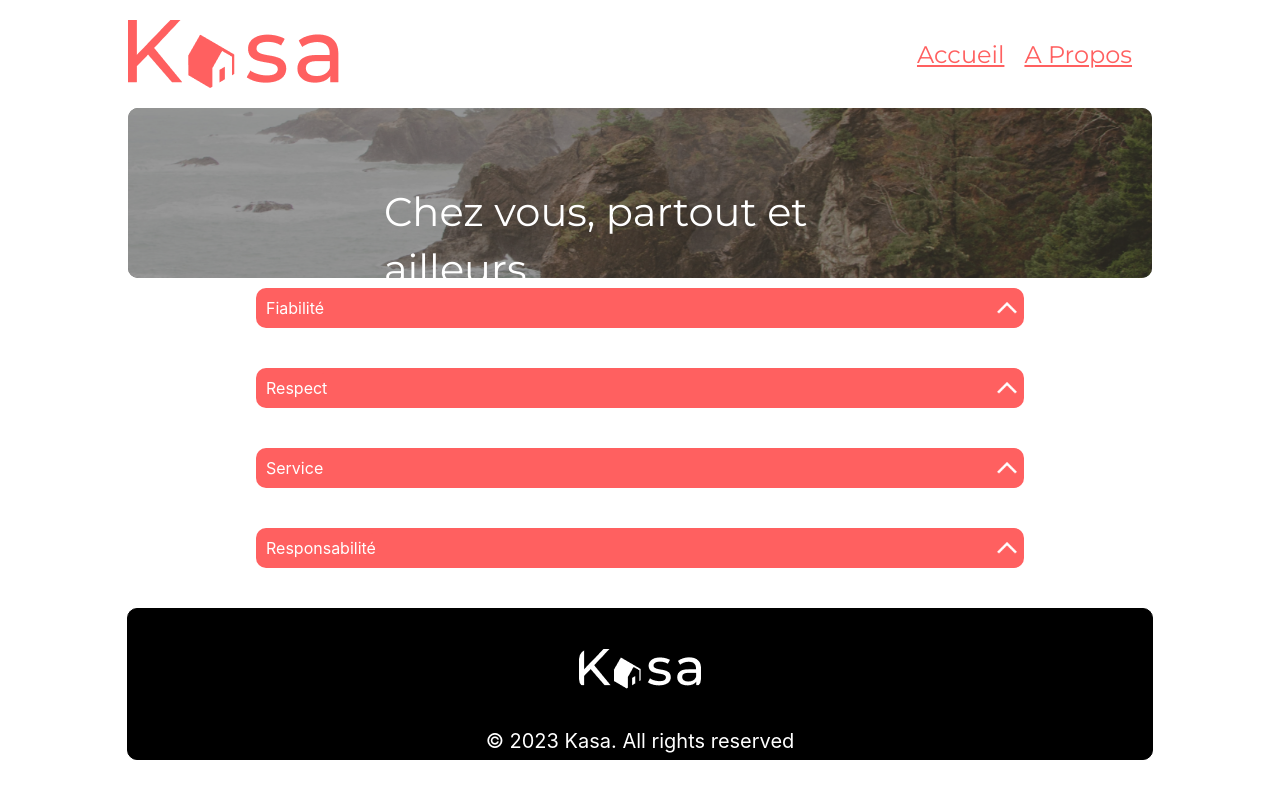
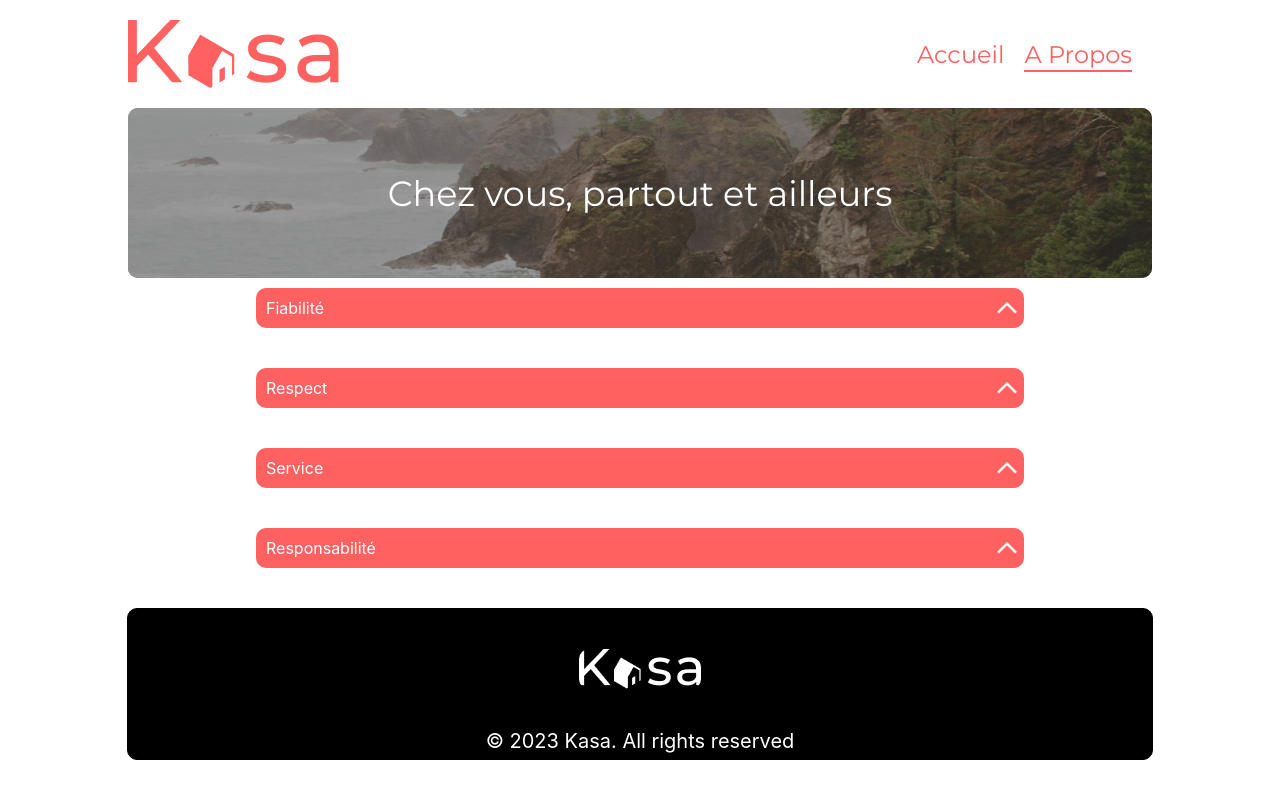
Before and after one commit to toplev/P8, a React (Create React App) app in the folder my-app/: page /About in a window 1280 px wide. Built offline with nearby package versions, Linux system fonts and the light colour scheme.

Commit message:
update about

```diff
--- a/my-app/src/components/Banner.js
+++ b/my-app/src/components/Banner.js
@@ -1,24 +1,31 @@
-import '../styles/Banner.css'
-import { useParams } from "react-router-dom";
-import banner1 from '../images/banner1.png'
-import { useEffect } from 'react'
+import { useEffect } from 'react';
+import { useLocation } from 'react-router-dom';
+import banner1 from '../images/banner1.png';
+import banner2 from '../images/banner2.png';
+import '../styles/Banner.css';
 
 function Banner() {
-	const idinlist = useParams ('/Home');
-	console.log(idinlist)
+  const location = useLocation();
 
-	useEffect(() => {
-		if (idinlist === '/Home')
-		console.log(useEffect)
-		console.log('alert')
-	},)
+  useEffect(() => {
+    if (location.pathname === '/about') {
+      console.log('About page is open');
+    } else if (location.pathname === '/Home') {
+      console.log('Home page is open');
+    }
+  }, [location.pathname]);
 
-	return (
-		<header>
-		<div className="Banner">
-		<img src={banner1} alt='Kasa Logo' className="img"/></div>
-		<p className='text'>Chez vous, partout et ailleurs</p>
-	  	</header>
-	)
+  const bannerImage = location.pathname === '/about' ? banner2 : banner1;
+  const Text = location.pathname === '/about' ? '' : 'Chez vous, partout et ailleurs';
+
+  return (
+    <header>
+      <div className="Banner">
+        <img src={bannerImage} alt='Logo Kasa' className="img" />
+		<p className='text'>{Text}</p>
+      </div>
+    </header>
+  );
 }
-export default Banner
+
+export default Banner;
--- a/my-app/src/components/Header.js
+++ b/my-app/src/components/Header.js
@@ -4,7 +4,7 @@ import LinkPage from './LinkPage'
 
 function Header() {
 	return (
-		<header className="header"><a href="/Home">
+		<header className="header"><a href="/home">
 		<img src={logo} alt='Kasa Logo'/></a>
 		<LinkPage />
 	  	</header>
--- a/my-app/src/components/LinkPage.js
+++ b/my-app/src/components/LinkPage.js
@@ -1,14 +1,14 @@
 import '../styles/LinkPage.css'
-import { Link } from 'react-router-dom'
+import { NavLink } from 'react-router-dom'
 
 function LinkPage() {
 	return (
 		<nav className="linkpage">
 		<li className="space">
-		<Link to="/home" className="textcolor">Accueil</Link>
+		<NavLink exact to="/home" activeClassName="active" className="textcolor">Accueil</NavLink>
 		</li>
 		<li className="space">
-		<Link to="/about" className="textcolor">A Propos</Link>
+		<NavLink exact to="/about" activeClassName="active" className="textcolor">A Propos</NavLink>
 		</li>
 		</nav>
 	)
--- a/my-app/src/styles/Banner.css
+++ b/my-app/src/styles/Banner.css
@@ -6,24 +6,23 @@
     flex-wrap: wrap;
     flex-direction: row;
     height: 170px;
-    top: 40px;
     margin: auto;
     justify-content:space-between;
     margin-top: 20px;
     background: black;
+    position: relative;
     }
 
 .text {
   position: absolute;
-  left: 30%;
-  right: 25%;
-  top: 18%;
+  top: 50%;
+  left: 50%;
+  transform: translate(-50%, -50%);
   font-family: 'Montserrat';
-  font-size: 40px;
-  line-height: 142.6%;
-  display: flex;
-  align-items: flex-end;
+  font-size: 35px;
   color: #FFFFFF;
+  text-align: center;
+  margin: 0;
 }
 
 .img {
--- a/my-app/src/styles/LinkPage.css
+++ b/my-app/src/styles/LinkPage.css
@@ -14,6 +14,11 @@
   font-family: Montserrat;
   font-size: 24px;
   color: #FF6060;
+  text-decoration: none;
+}
+
+.active {
+  border-bottom: 2px solid #FF6060;
 }
 
   @media (max-width: 800px) {
```
Also changed, not shown: my-app/src/images/banner2.png (added).
